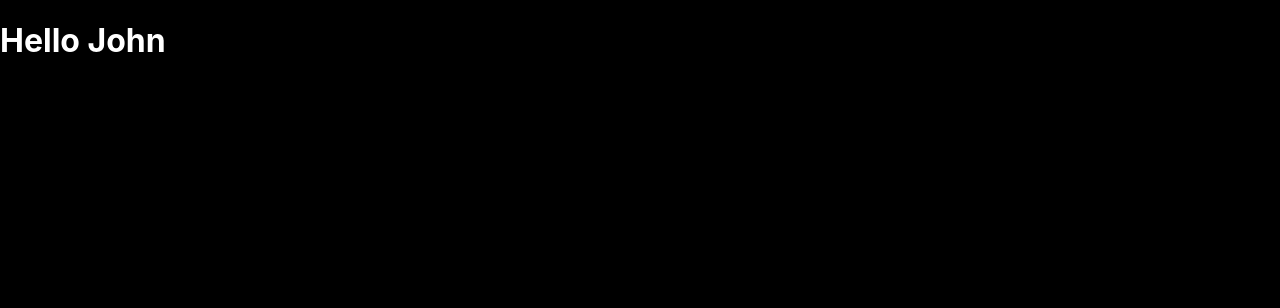
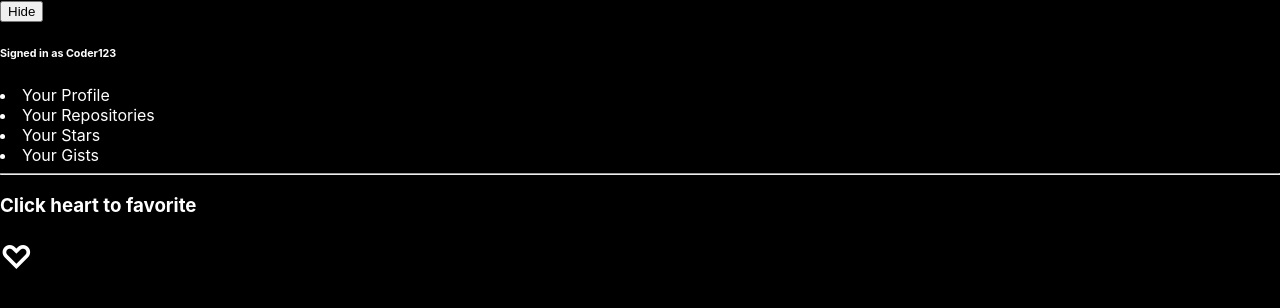
Before and after one commit to sotobry/v-school-level-4, a React (Create React App) app: page / in a window 1280 px wide. Shown: the top 308 px of the page. Built offline with nearby package versions, Linux system fonts and the light colour scheme.

Commit message:
Finish Render Props Part 3 lesson.

```diff
--- a/src/App.js
+++ b/src/App.js
@@ -6,7 +6,8 @@ import './App.css';
 // import HOCsPart2 from './lessons/10_HOCsPart2/HOCsPart2';
 // import HOCsPart3Practice from './lessons/11_HOCsPart3Practice/HOCsPart3Practice';
 // import HOCsPart4 from './lessons/12_HOCsPart4/HOCsPart4';
-import RenderPropsPart2 from './lessons/13_renderPropsPart2/RenderPropsPart2';
+// import RenderPropsPart2 from './lessons/13_renderPropsPart2/RenderPropsPart2';
+import RenderPropsPart3 from './lessons/14_renderPropsPart3/RenderPropsPart3';
 
 function App() {
   return (
@@ -18,7 +19,8 @@ function App() {
       {/* <HOCsPart2 /> */}
       {/* <HOCsPart3Practice somePropHere='Hi there!' /> */}
       {/* <HOCsPart4 /> */}
-      <RenderPropsPart2 />
+      {/* <RenderPropsPart2 /> */}
+      <RenderPropsPart3 />
     </div>
   );
 }
--- /dev/null
+++ b/src/lessons/14_renderPropsPart3/Favorite.js
@@ -0,0 +1,31 @@
+// import Toggler from './Toggler';
+
+// const Favorite = props => {
+//   return (
+//     <Toggler
+//       defaultIsOnValue={false}
+//       render={(isFavorited, toggleFavorite) =>
+//         <div>
+//           <h3>Click heart to favorite</h3>
+//           <h1 onClick={toggleFavorite}>
+//             {isFavorited ? '❤️' : '♡'}
+//           </h1>
+//         </div>
+//       }
+//     />
+//   );
+// };
+
+const Favorite = props => {
+  const { isFavorited, toggleFavorite } = props;
+  return (
+    <div>
+      <h3>Click heart to favorite</h3>
+      <h1 onClick={toggleFavorite}>
+        {isFavorited ? '❤️' : '♡'}
+      </h1>
+    </div>
+  );
+};
+
+export default Favorite;
--- /dev/null
+++ b/src/lessons/14_renderPropsPart3/Menu.js
@@ -0,0 +1,38 @@
+// import Toggler from './Toggler';
+
+// const Menu = props =>
+//   <Toggler render={(show, toggleShow) =>
+//     <div>
+//       <button onClick={toggleShow}>
+//         {show ? 'Hide' : 'Show'}
+//       </button>
+//       <nav style={{ display: show ? 'block' : 'none' }}>
+//         <h6>Signed in as Coder123</h6>
+//         <li>Your Profile</li>
+//         <li>Your Repositories</li>
+//         <li>Your Stars</li>
+//         <li>Your Gists</li>
+//       </nav>
+//     </div>
+//   }
+//   />;
+
+const Menu = props => {
+  const { show, toggleShow } = props;
+  return (
+    <div>
+      <button onClick={toggleShow}>
+        {show ? 'Hide' : 'Show'}
+      </button>
+      <nav style={{ display: show ? 'block' : 'none' }}>
+        <h6>Signed in as Coder123</h6>
+        <li>Your Profile</li>
+        <li>Your Repositories</li>
+        <li>Your Stars</li>
+        <li>Your Gists</li>
+      </nav>
+    </div>
+  );
+};
+
+export default Menu;
--- /dev/null
+++ b/src/lessons/14_renderPropsPart3/RenderPropsPart3.js
@@ -0,0 +1,27 @@
+import Menu from './Menu';
+import Favorite from './Favorite';
+import Toggler from './Toggler';
+
+const RenderPropsPart3 = () =>
+  <div>
+    <Toggler
+      render={(show, toggleShow) =>
+        <Menu
+          toggleShow={toggleShow}
+          show={show}
+        />
+      }
+    />
+    <hr />
+    <Toggler
+      defaultIsOnValue={false}
+      render={(isFavorited, toggleFavorite) =>
+        <Favorite
+          isFavorited={isFavorited}
+          toggleFavorite={toggleFavorite}
+        />
+      }
+    />
+  </div>;
+
+export default RenderPropsPart3;
--- /dev/null
+++ b/src/lessons/14_renderPropsPart3/Toggler.js
@@ -0,0 +1,23 @@
+import React from 'react';
+import PropTypes from 'prop-types';
+
+class Toggler extends React.Component {
+  static propTypes = { defaultIsOnValue: PropTypes.bool };
+  static defaultProps = { defaultIsOnValue: true };
+
+  state = { isOn: this.props.defaultIsOnValue };
+
+  toggle = () => this.setState(state => ({
+    isOn: !state.isOn
+  }));
+
+  render = () => {
+    const { props, state, toggle } = this;
+    const { render } = props;
+    const { isOn } = state;
+
+    return render(isOn, toggle);
+  };
+};
+
+export default Toggler;
```
